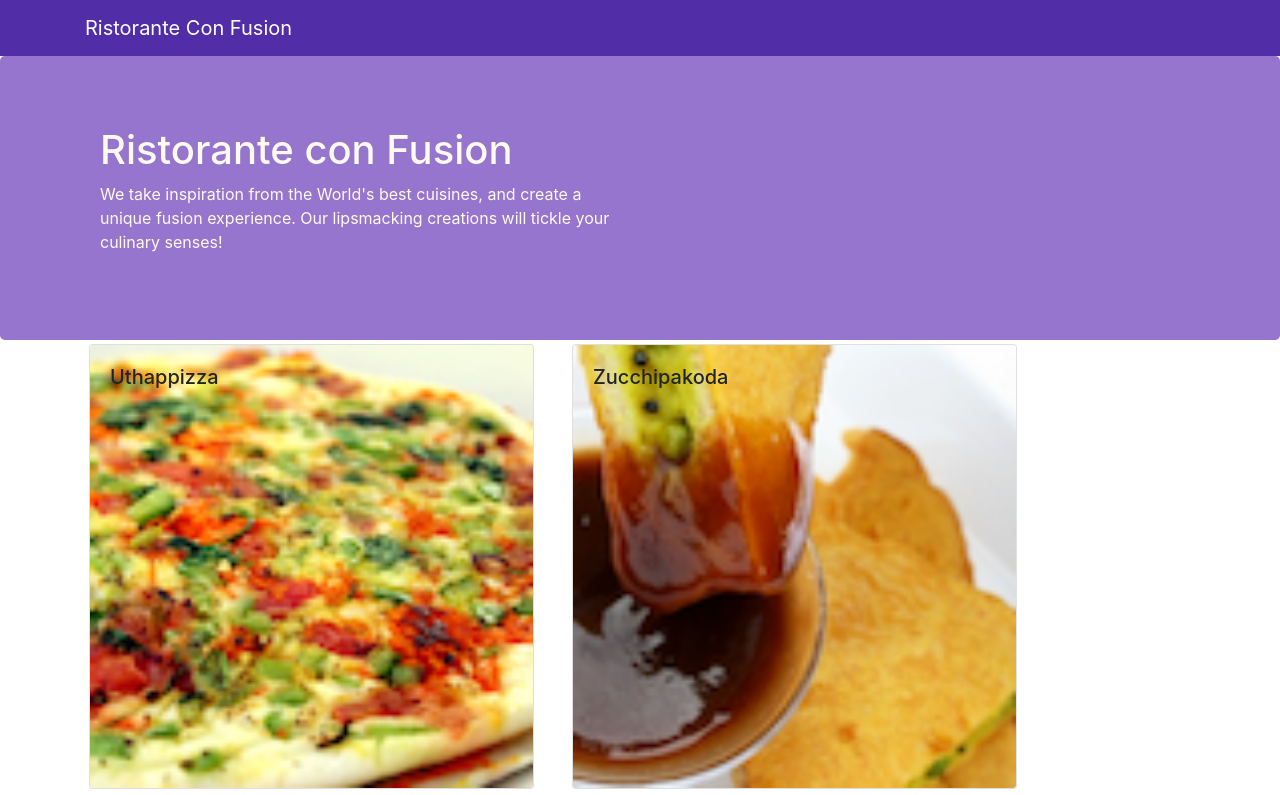
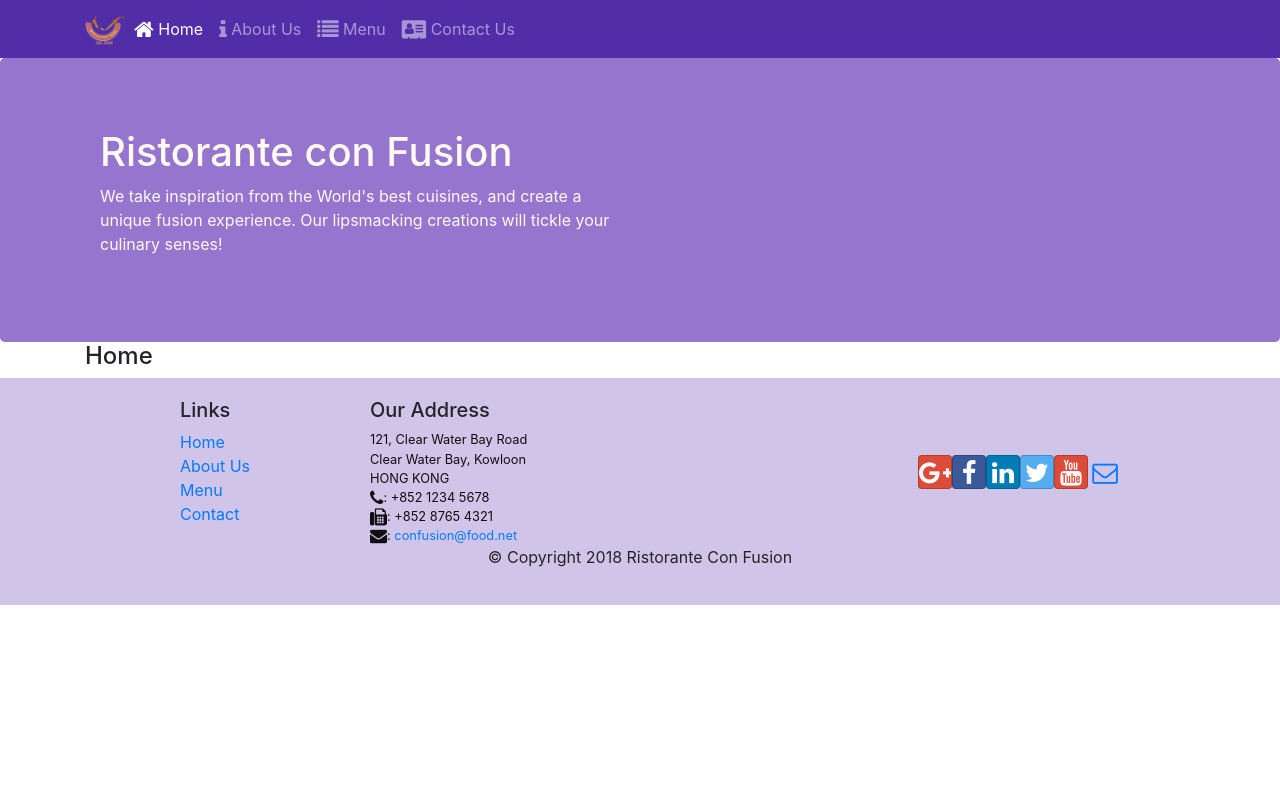
Before and after one commit to dagibu301/Confusion-React, a React (Create React App) app: page /home in a window 1280 px wide. Shown: the top 795 px of the page. Built offline with nearby package versions, Linux system fonts and the light colour scheme.

Commit message:
React Router

```diff
--- a/package.json
+++ b/package.json
@@ -9,6 +9,7 @@
     "react": "^16.8.6",
     "react-dom": "^16.8.6",
     "react-popper": "0.9.2",
+    "react-router-dom": "4.2.2",
     "react-scripts": "2.1.8",
     "reactstrap": "5.0.0"
   },
--- a/src/App.js
+++ b/src/App.js
@@ -1,14 +1,17 @@
 import React, { Component } from 'react';
 import Main from "./components/MainComponent";
 import './App.css';
+import { BrowserRouter } from 'react-router-dom';
 
 class App extends Component {
 
   render() {
     return (
+      <BrowserRouter>
       <div>
         <Main />
       </div>
+      </BrowserRouter>
     );
   }
 }
--- a/src/components/FooterComponent.js
+++ b/src/components/FooterComponent.js
@@ -1,4 +1,5 @@
 import React from 'react';
+import { Link } from 'react-router-dom';
 
 function Footer(props) {
     return(
@@ -8,10 +9,10 @@
                 <div className="col-4 offset-1 col-sm-2">
                     <h5>Links</h5>
                     <ul className="list-unstyled">
-                        <li><a href="#">Home</a></li>
-                        <li><a href="#">About</a></li>
-                        <li><a href="#">Menu</a></li>
-                        <li><a href="contactus.html">Contact</a></li>
+                        <li><Link to="/home">Home</Link></li>
+                        <li><Link to="/aboutus">About Us</Link></li>
+                        <li><Link to="/menu">Menu</Link></li>
+                        <li><Link to="/contact">Contact</Link></li>
                     </ul>
                 </div>
                 <div className="col-7 col-sm-5">
--- a/src/components/HeaderComponent.js
+++ b/src/components/HeaderComponent.js
@@ -1,13 +1,46 @@
 import React, { Component } from 'react';
-import { Navbar, NavbarBrand, Jumbotron } from 'reactstrap';
+import { Navbar, NavbarBrand, Nav, NavbarToggler, Collapse, NavItem, Jumbotron } from 'reactstrap';
+import {NavLink} from 'react-router-dom';
 
 class Header extends Component {
+  constructor(props) {
+    super(props);
+
+    this.toggleNav = this.toggleNav.bind(this);
+    this.state = {
+      isNavOpen: false
+    };
+  }
+
+  toggleNav() {
+    this.setState({
+      isNavOpen: !this.state.isNavOpen
+    });
+  }
+
   render() {
       return(
-    <React.Fragment>
-      <Navbar dark>
+          <div>
+              <Navbar dark expand="md">
                   <div className="container">
-            <NavbarBrand href="/">Ristorante Con Fusion</NavbarBrand>
+                      <NavbarToggler onClick={this.toggleNav} />
+                      <NavbarBrand className="mr-auto" href="/"><img src='assets/images/logo.png' height="30" width="41" alt='Ristorante Con Fusion' /></NavbarBrand>
+                      <Collapse isOpen={this.state.isNavOpen} navbar>
+                          <Nav navbar>
+                          <NavItem>
+                              <NavLink className="nav-link"  to='/home'><span className="fa fa-home fa-lg"></span> Home</NavLink>
+                          </NavItem>
+                          <NavItem>
+                              <NavLink className="nav-link" to='/aboutus'><span className="fa fa-info fa-lg"></span> About Us</NavLink>
+                          </NavItem>
+                          <NavItem>
+                              <NavLink className="nav-link"  to='/menu'><span className="fa fa-list fa-lg"></span> Menu</NavLink>
+                          </NavItem>
+                          <NavItem>
+                              <NavLink className="nav-link" to='/contactus'><span className="fa fa-address-card fa-lg"></span> Contact Us</NavLink>
+                          </NavItem>
+                          </Nav>
+                      </Collapse>
                   </div>
               </Navbar>
               <Jumbotron>
@@ -20,7 +53,7 @@
                       </div>
                   </div>
               </Jumbotron>
-    </React.Fragment>
+          </div>
       );
   }
 }
--- /dev/null
+++ b/src/components/HomeComponent.js
@@ -0,0 +1,12 @@
+import React from "react";
+
+function Home(props) {
+  return(
+    <div className="container">
+      <h4>Home</h4>
+    </div>
+  );
+
+}
+
+export default Home;
--- a/src/components/MainComponent.js
+++ b/src/components/MainComponent.js
@@ -1,9 +1,11 @@
 import React, { Component } from 'react';
+import Home from './HomeComponent';
 import Menu from './MenuComponent';
 import DishDetail from './DishdetailComponent';
 import { DISHES } from '../shared/dishes';
 import Header from './HeaderComponent';
 import Footer from './FooterComponent';
+import {Switch, Route, Redirect} from 'react-router-dom';
 
 class Main extends Component {
 
@@ -11,20 +13,26 @@
     super(props);
     this.state = {
         dishes: DISHES,
-        selectedDish: null
     };
   }
 
-  onDishSelect(dishId) {
-    this.setState({ selectedDish: dishId});
-  }
+  render() {
 
-  render() {
+    const HomePage = () => {
+      return(
+          <Home
+          />
+      );
+    }
+
     return (
       <div>
         <Header />
-        <Menu dishes={this.state.dishes} onClick={(dishId) => this.onDishSelect(dishId)} />
-        <DishDetail dish={this.state.dishes.filter((dish) => dish.id === this.state.selectedDish)[0]} />
+        <Switch>
+            <Route path='/home' component={HomePage} />
+            <Route exact path='/menu' component={() => <Menu dishes={this.state.dishes} />} />
+            <Redirect to="/home" />
+        </Switch>
         <Footer />
       </div>
     );
```
Also changed, not shown: 1 other file (tests, documents, lock files or other folders). Lines whose indentation alone changed are shown as unchanged.
